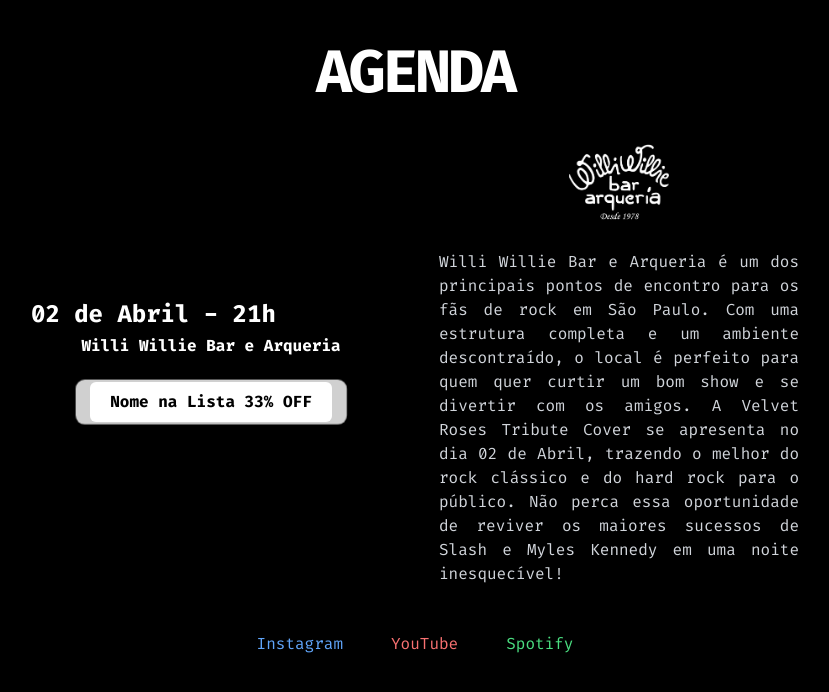
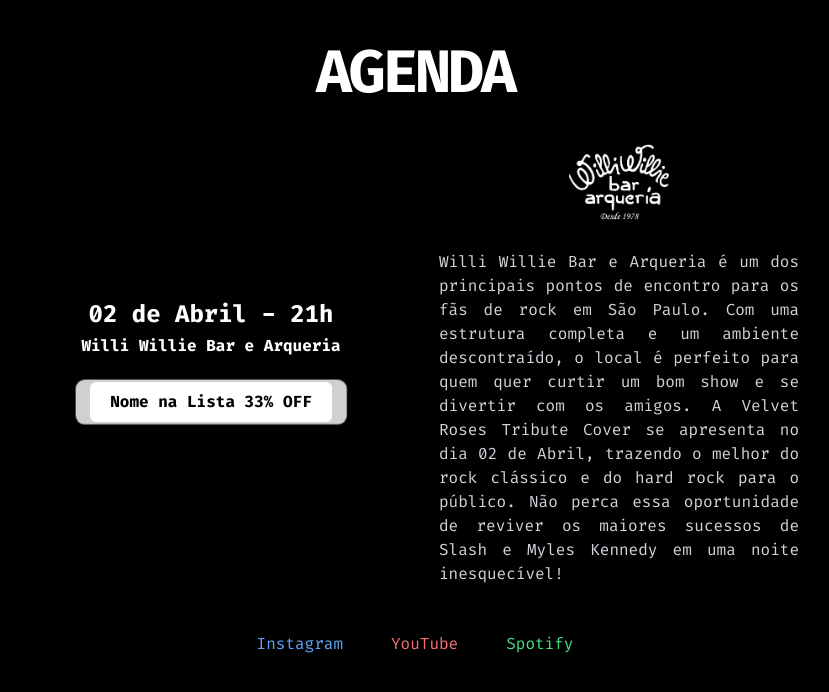
Before and after one commit to Caarlos7x/velvetroses-frontend, a Next.js app: page / in a window 1280 px wide. Shown: the part 1774-2466 px from the top of the page, without its empty margins (225-1054 px from the left). Built offline with nearby package versions, Linux system fonts and the light colour scheme.

Commit message:
feat(agenda): ajuste de scrollY ao acessar a URL /#lista

```diff
--- a/pages/agenda/Index.tsx
+++ b/pages/agenda/Index.tsx
@@ -1,3 +1,5 @@
+"use client";
+import { useEffect, useRef } from "react";
 import BlurFade from "@/components/ui/Blur-Fade";
 import { FadeText } from "@/components/ui/fade-text";
 import PulsatingButton from "@/components/ui/pulsating-button";
@@ -6,6 +8,24 @@ import { text_content_agenda } from "@/lib/textContent";
 import "./Index.css";
 
 export default function AgendaPage() {
+  const listaRef = useRef<HTMLDivElement | null>(null);
+
+  useEffect(() => {
+    if (typeof window !== "undefined" && window.location.hash === "#lista") {
+      // Rolagem suave com pequeno deslocamento
+      listaRef.current?.scrollIntoView({
+        behavior: "smooth",
+        block: "start", // Alinha o elemento ao topo da tela
+        inline: "nearest", // Melhor alinhamento para o eixo horizontal, se necessário
+      });
+
+      // Adicionando um pequeno deslocamento, se necessário
+      setTimeout(() => {
+        window.scrollBy(0, -50); // Ajuste o valor do deslocamento (-50) conforme necessário
+      }, 500); // Tempo de espera para garantir que a rolagem inicial ocorreu
+    }
+  }, []);
+
   return (
     <div className="flex flex-col items-center justify-center min-h-screen bg-black text-white px-4 space-y-8">
       <BlurFade delay={0.25} inView>
@@ -16,14 +36,11 @@ export default function AgendaPage() {
 
       {/* Container centralizado da Agenda */}
       <div className="flex justify-center w-full">
-        <div
-          className="grid w-full max-w-3xl gap-12 text-lg items-center text-center
-          grid-cols-1 sm:grid-cols-2"
-        >
+        <div className="grid w-full max-w-3xl gap-12 text-lg items-center text-center grid-cols-1 sm:grid-cols-2">
           {/* Coluna 1 - Data e Local */}
-          <div className="font-bold text-white text-center sm:text-left">
+          <div className="font-bold text-white text-center">
             <FadeText
-              className="text-2xl font-bold text-white"
+              className="text-2xl font-bold text-white text-center sm:text-left"
               direction="up"
               framerProps={{ show: { transition: { delay: 0.8 } } }}
               text="02 de Abril - 21h"
@@ -39,8 +56,7 @@ export default function AgendaPage() {
                     href="https://maps.app.goo.gl/kmTQ7maygbGj7bGt7"
                     target="_blank"
                     rel="noopener noreferrer"
-                    className="block px-3 py-1 text-base text-white
-                    rounded-lg transition-all hover:scale-105 hover:text-yellow-300"
+                    className="block px-3 py-1 text-base text-white rounded-lg transition-all hover:scale-105 hover:text-yellow-300"
                   >
                     Willi Willie Bar e Arqueria
                   </a>
@@ -48,6 +64,8 @@ export default function AgendaPage() {
               }
             />
 
+            {/* Botão com rolagem suave */}
+            <div ref={listaRef} id="lista">
               <FadeText
                 className="flex justify-center mt-5 text-xl font-bold text-black"
                 direction="up"
@@ -59,8 +77,7 @@ export default function AgendaPage() {
                         href="https://forms.gle/zNzASK4vwZ8XpL3j6"
                         target="_blank"
                         rel="noopener noreferrer"
-                      className="block px-3 py-1 text-base text-black
-                      rounded-lg transition-all hover:bg-white"
+                        className="block px-3 py-1 text-base text-black rounded-lg transition-all hover:bg-white"
                       >
                         Nome na Lista 33% OFF
                       </a>
@@ -68,6 +85,7 @@ export default function AgendaPage() {
                   </div>
                 }
               />
+            </div>
           </div>
 
           {/* Coluna 2 - Informações sobre o local e show */}
```
Lines whose indentation alone changed are shown as unchanged.
